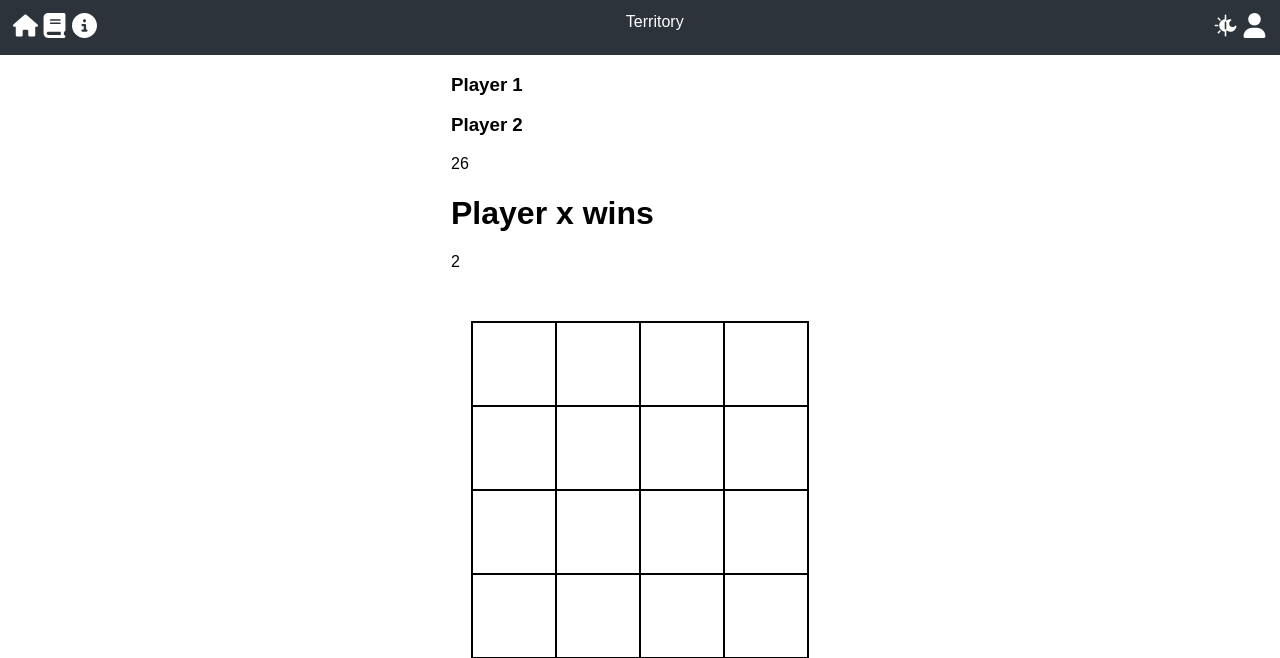
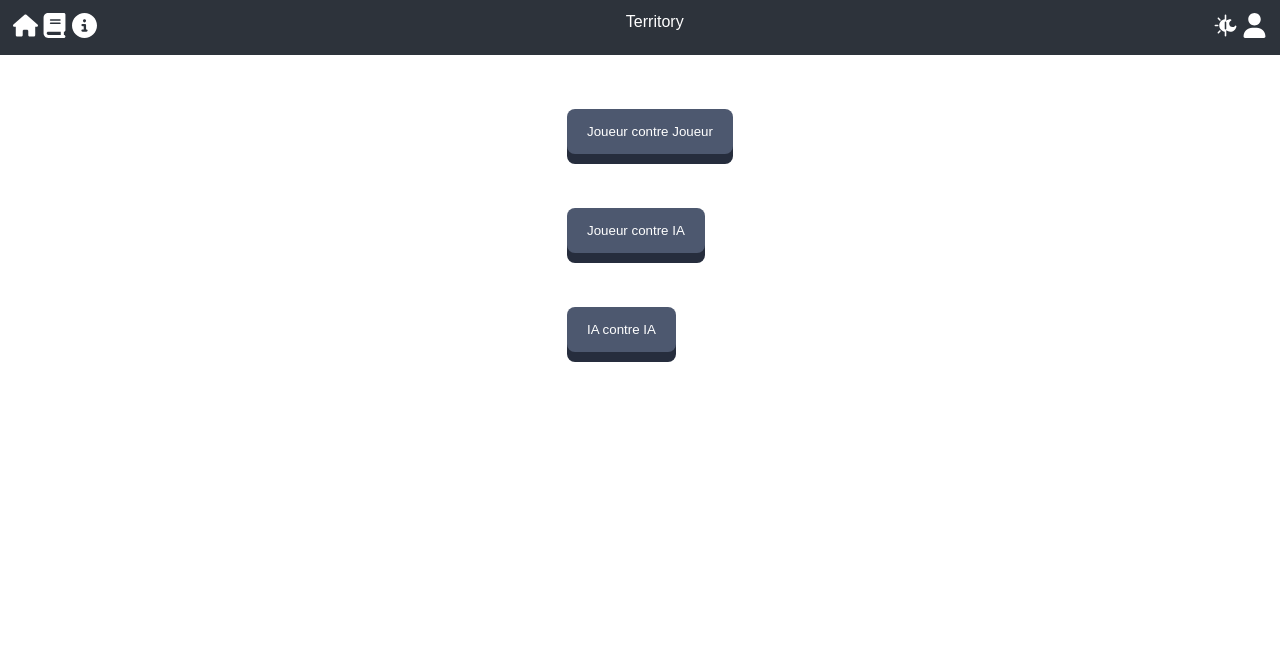
Before and after one commit to YRNEHENRY/AI_Project, a Flask app: page /game/ in a window 1280 px wide. Shown: the top 658 px of the page. Run offline with Flask 3, Linux system fonts and the light colour scheme; data comes from the database, SQL or seed files in the repository; data that the repository does not hold is empty.

Commit message:
Update choice of game

```diff
--- a/game_app/static/jsBase.js
+++ b/game_app/static/jsBase.js
@@ -19,8 +19,13 @@ let movement
 let idBoard
 let size
 
-function startGame(){
-        fetch('/game/start/').then(response => response.json()).then(async function(data){
+function startGame(url){
+        document.getElementsByClassName("grid")[0].hidden = false
+        document.getElementsByClassName("score_board")[0].hidden = false
+        for (let button of document.getElementsByClassName("button")){
+                button.hidden = true
+        }
+        fetch(url).then(response => response.json()).then(async function(data){
                 turn = data['turn']
                 idBoard = data['id_board']
                 state_board = data['state_board']
--- a/game_app/templates/game.html
+++ b/game_app/templates/game.html
@@ -30,6 +30,24 @@
     </div>
 </div>
 
-<script>startGame()</script>
+<div id="buttonDiv" class="button">
+
+    <button class="btn" onclick="startGame('/game/start?players=human/human')">Joueur contre Joueur</a></button>
+</div>
+
+<div id="buttonDiv" class="button">
+
+    <button class="btn" onclick="startGame('/game/start?players=human/ai')">Joueur contre IA</a></button>
+</div>
+
+<div id="buttonDiv" class="button">
+
+    <button class="btn" onclick="startGame('/game/start?players=ai/ai')">IA contre IA</a></button>
+</div>
+
+<script>
+    document.getElementsByClassName("grid")[0].hidden = true
+    document.getElementsByClassName("score_board")[0].hidden = true
+</script>
 
 {% endblock %}
--- a/game_app/views.py
+++ b/game_app/views.py
@@ -22,6 +22,7 @@ def index():
     """
     init_db()
     insert(Humans(password = "ratio", email = "deuxiemeRatio@yahoo.fr", name = "Giri", first_name = "Oni"))
+    insert(Humans(password = "Nouveauratio", email = "troisiemeRatio@yahoo.fr", name = "Giri", first_name = "Oni"))
     insert(AIs())
     insert(AIs())
     """
@@ -35,17 +36,30 @@ def game():
     db.session.commit()
     return render_template('game.html', size = size)
 
-@app.route('/game/start/')
+@app.route('/game/start')
 def start():
     """ Start a new game """
-    ai = map_AI(AIs.query.get(1))
-    ai.eps = 0
+    players = request.args.get("players")
 
-    player1 = Humans.query.get(1).id
-    player2 = AIs.query.get(1).id
+    p1 = players.split('/')[0]
+    p2 = players.split('/')[1]
 
-    mapped_player1 = map_Human(Humans.query.get(1))
-    mapped_player2 = ai
+    if p1 == 'human':
+        player1 = Humans.query.get(1).id
+        mapped_player1 = map_Human(Humans.query.get(1))
+    else:
+        player1 = AIs.query.get(2).id
+        mapped_player1 = map_AI(AIs.query.get(2))
+        mapped_player1.eps = 0
+
+    if p2 == 'human':
+        player2 = Humans.query.get(2).id
+        mapped_player2 = map_Human(Humans.query.get(2))
+    else:
+        player2 = AIs.query.get(1).id
+        mapped_player2 = map_AI(AIs.query.get(1))
+        mapped_player2.eps = 0
+
 
     swap = lambda a, b, mapped_a, mapped_b: (b, a, mapped_b, mapped_a) if random.random() < 0.5 else (a, b, mapped_a, mapped_b)
     player1, player2, mapped_player1, mapped_player2 = swap(player1, player2, mapped_player1, mapped_player2)
@@ -54,7 +68,14 @@ def start():
     insert(new_board)
     board = map_board(new_board, mapped_player1, mapped_player2)
 
-    ai.set_board(board)
+    if isinstance(mapped_player1, AI):
+        mapped_player1.set_board(board)
+    if isinstance(mapped_player2, AI):
+        mapped_player2.set_board(board)
+
+    if isinstance(mapped_player1, AI) and isinstance(mapped_player2, AI):
+        mapped_player1.eps = 0.2
+        mapped_player2.eps = 0.2
     boards[board.id] = board
     is_done = board.play()
 
```
Also changed, not shown: game_app/ai.py (line endings or trailing spaces).
